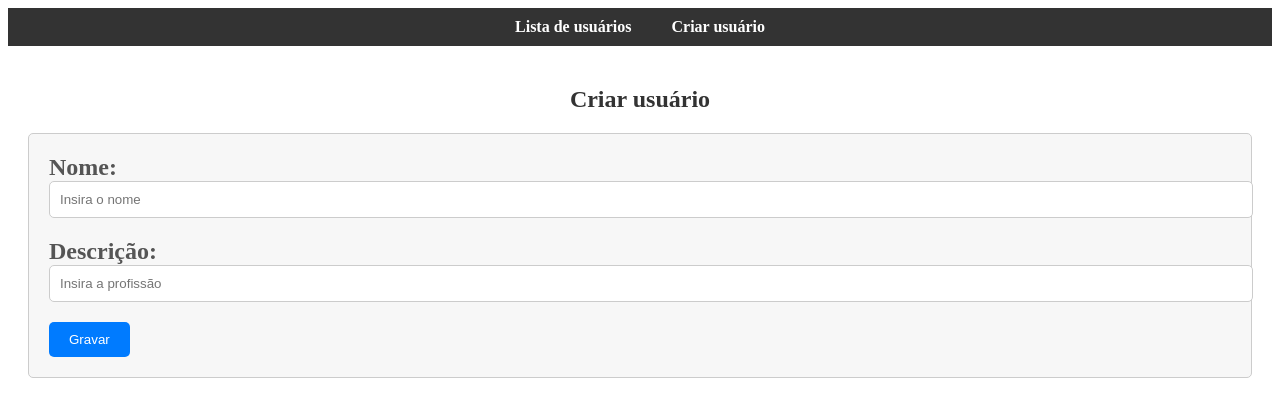
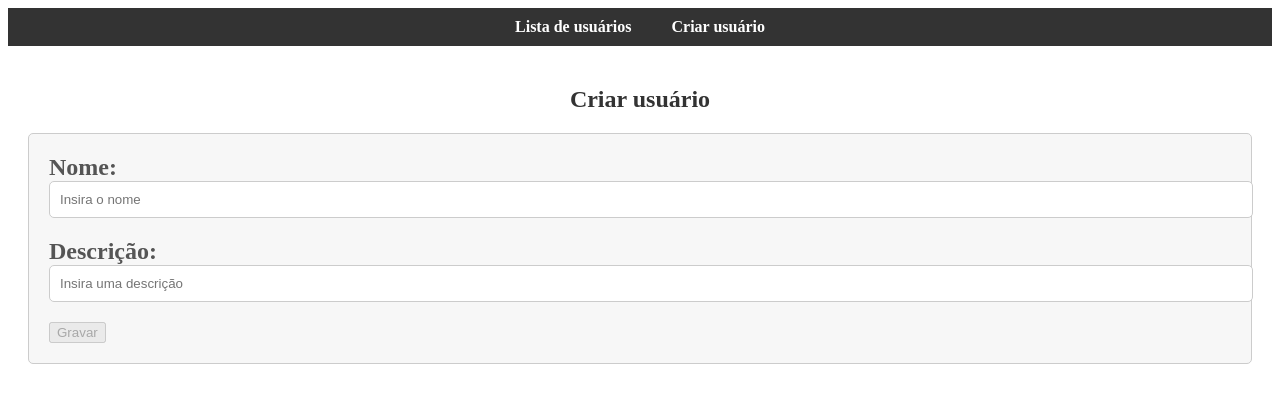
Before and after one commit to Gabrielosantosb/crudAngular, an Angular app: page /users/create in a window 1280 px wide. Shown: the top 416 px of the page. Built offline with nearby package versions, Linux system fonts and the light colour scheme.

Commit message:
Ajustes no create user

```diff
--- a/src/app/app-routing.module.ts
+++ b/src/app/app-routing.module.ts
@@ -7,7 +7,7 @@ import {UpdateComponent} from "./users/update/update.component";
 import {DeleteComponent} from "./users/delete/delete.component";
 
 const routes: Routes = [
-  { path: 'users', component: UsersComponent },
+  { path: 'users', component: UsersComponent, },
   { path: 'users/create', component: CreateUserComponent },
   { path: 'users/update/:id', component: UpdateComponent },
   { path: 'users/delete/:id', component: DeleteComponent }
--- a/src/app/users/create-user/create-user.component.html
+++ b/src/app/users/create-user/create-user.component.html
@@ -9,11 +9,13 @@
     </div>
   </label>
   <label class="form-label">Descrição:
-    <input class="form-input" placeholder="Insira a profissão" formControlName="description">
+    <input class="form-input" placeholder="Insira uma descrição" formControlName="description">
     <div *ngIf="userForm.get('description')?.invalid && userForm.get('description')?.touched">
       <p class="custom-p" *ngIf="userForm.get('description')?.hasError('required')">Descrição é obrigatória.</p>
-      <p class="custom-p" *ngIf="userForm.get('description')?.hasError('minlength')">Descrição deve ter pelo menos 3 caracteres.</p>
+      <p class="custom-p" *ngIf="userForm.get('description')?.hasError('minlength')">Descrição deve ter pelo menos 3
+        caracteres.</p>
     </div>
   </label>
-  <button class="form-button" type="submit">Gravar</button>
+  <button type="submit" [disabled]="!userForm.valid">Gravar</button>
+
 </form>
--- a/src/app/users/create-user/create-user.component.ts
+++ b/src/app/users/create-user/create-user.component.ts
@@ -1,10 +1,8 @@
-import {Component, OnInit} from '@angular/core';
-import { User} from "../users.model";
+import {Component} from '@angular/core';
+import {User} from "../users.model";
 import {UsersService} from "../users.service";
-import {Observable} from "rxjs";
-import {HttpClient} from "@angular/common/http";
+import {FormBuilder, FormGroup, Validators} from "@angular/forms";
 import {Router} from "@angular/router";
-import {FormBuilder, FormGroup, Validators} from "@angular/forms";
 
 @Component({
   selector: 'app-create-user',
@@ -17,7 +15,6 @@ export class CreateUserComponent {
   constructor(
     private userService: UsersService,
     private fb: FormBuilder,
-    private http: HttpClient,
     private router: Router
   ) {
     this.userForm = this.fb.group({
@@ -31,11 +28,12 @@ export class CreateUserComponent {
     if (this.userForm.valid) {
       const user: User = this.userForm.value;
       this.userService.createUser(user).subscribe((res) => {
-        this.router.navigate(['users']);
-        alert('Usuário criado');
+        this.router.navigate(['users'])
+        alert('Usuario Criado!')
+
       });
     } else {
-     alert('Insira os campos corretamente!')
+      alert('Formulário inválido')
     }
   }
 }
```
